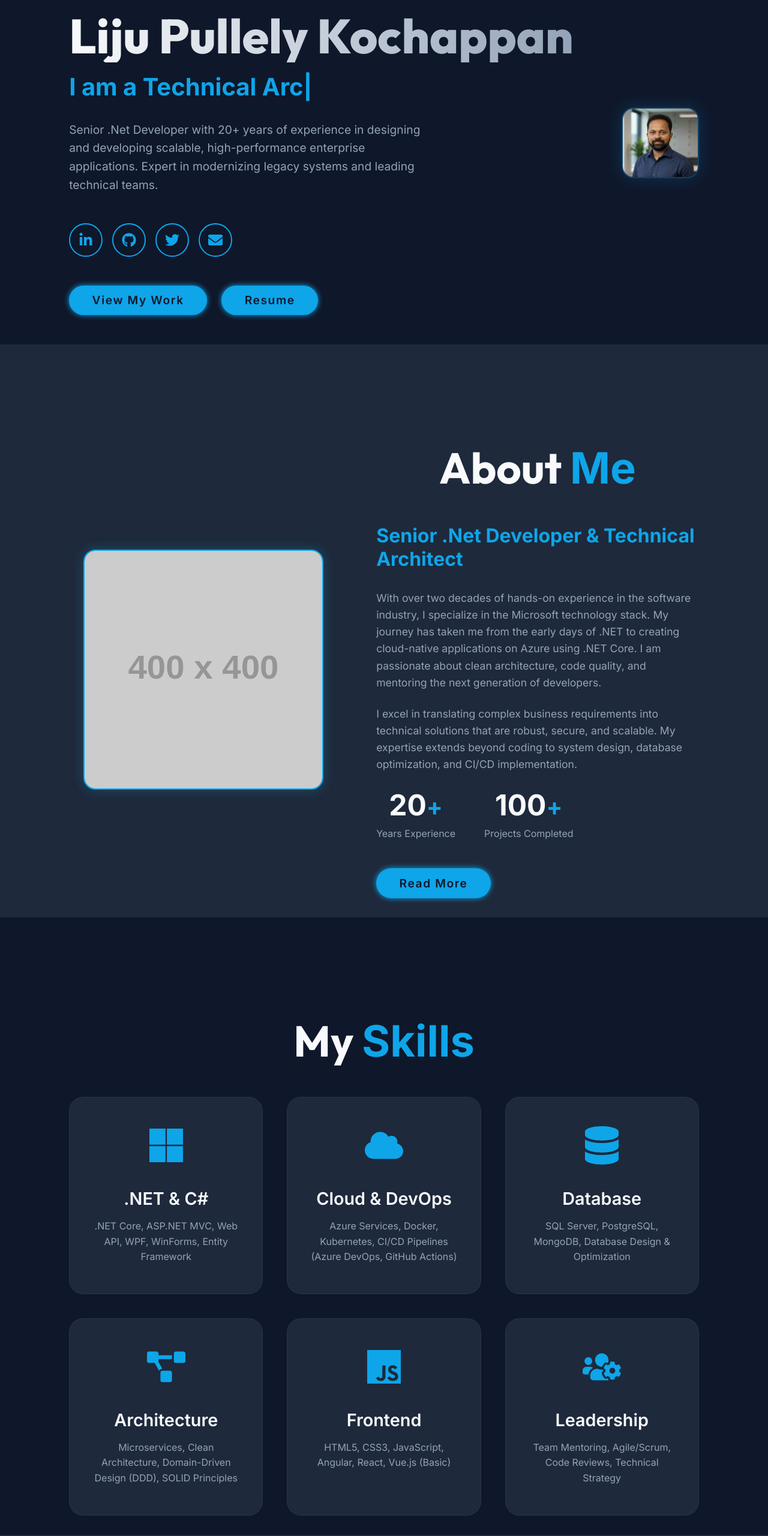
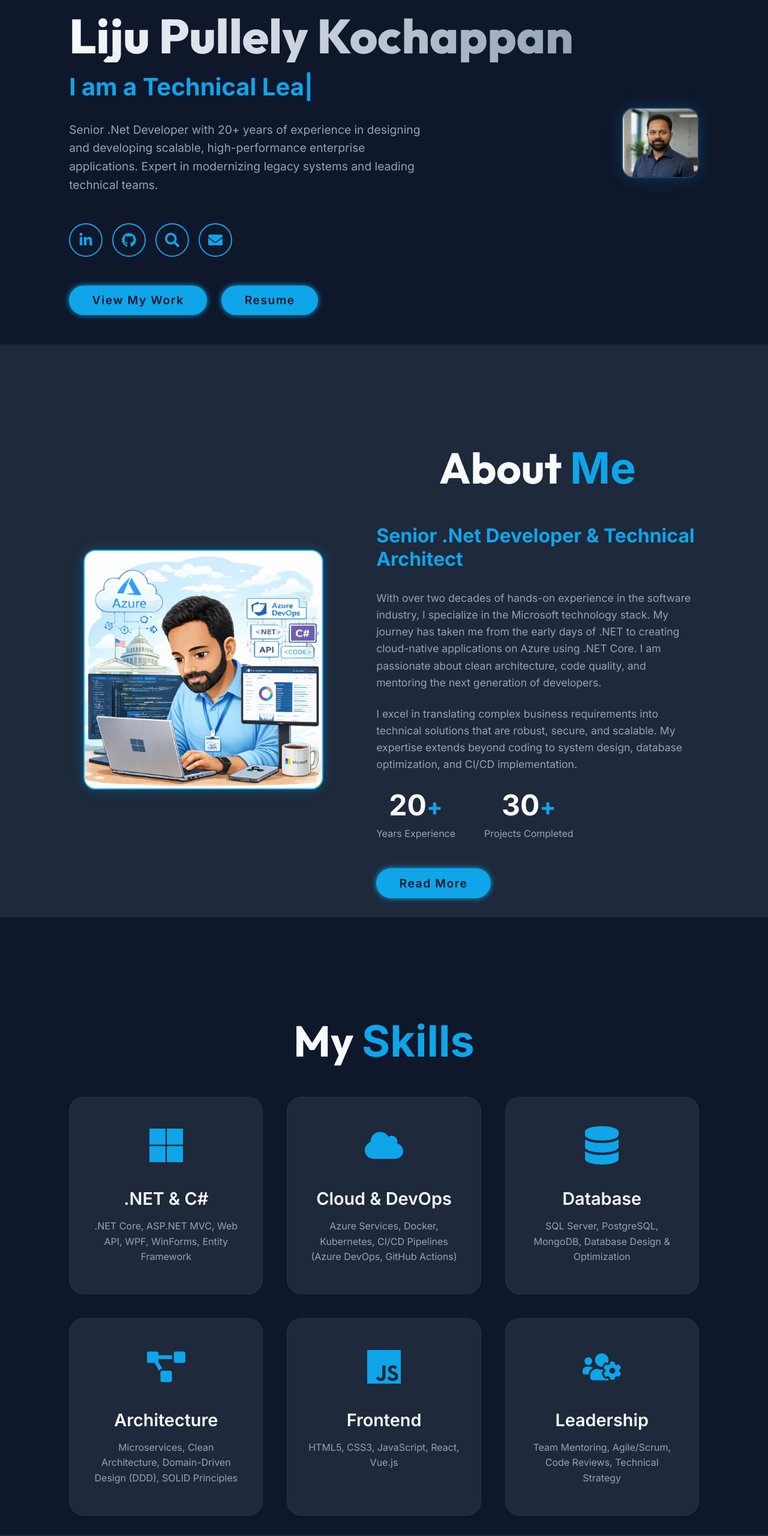
Before and after one commit to lijupk/MyPortfolio, a React (Vite) app: page / in a window 1280 px wide. Shown: the part 226-2786 px from the top of the page at 60% size. Built offline with nearby package versions, Linux system fonts and the light colour scheme.

Commit message:
Updated AboutMe picture and added Seek Link

```diff
--- a/src/components/About/About.jsx
+++ b/src/components/About/About.jsx
@@ -1,5 +1,6 @@
 import { motion } from 'framer-motion';
 import styles from './About.module.css';
+import aboutImg from '../../assets/about.jpg';
 
 const About = () => {
     return (
@@ -11,7 +12,7 @@ const About = () => {
                 viewport={{ once: true }}
                 transition={{ duration: 1 }}
             >
-                <img src="https://placehold.co/400x400/1a1a1a/FFF?text=About+Me" alt="About Me" />
+                <img src={aboutImg} alt="About Me" />
             </motion.div>
 
             <motion.div
@@ -32,7 +33,7 @@ const About = () => {
                         <span className={styles.text}>Years Experience</span>
                     </div>
                     <div className={styles.statItem}>
-                        <span className={styles.num}>100</span><span>+</span>
+                        <span className={styles.num}>30</span><span>+</span>
                         <span className={styles.text}>Projects Completed</span>
                     </div>
                 </div>
--- a/src/components/Hero/Hero.jsx
+++ b/src/components/Hero/Hero.jsx
@@ -1,6 +1,6 @@
 import { useEffect } from 'react';
 import { ReactTyped } from "react-typed";
-import { FaLinkedinIn, FaGithub, FaTwitter, FaEnvelope } from 'react-icons/fa';
+import { FaLinkedinIn, FaGithub, FaTwitter, FaEnvelope, FaSearch } from 'react-icons/fa';
 import { motion } from 'framer-motion';
 import styles from './Hero.module.css';
 import profileImg from '../../assets/profile.jpg';
@@ -20,7 +20,7 @@ const Hero = () => {
                     I am a{' '}
                     <span className={styles.multipleText}>
                         <ReactTyped
-                            strings={['Senior .Net Developer', 'Technical Architect', 'Problem Solver', 'Team Leader']}
+                            strings={['Senior .Net Developer', 'Technical Lead', 'Problem Solver', 'Team Leader']}
                             typeSpeed={100}
                             backSpeed={50}
                             backDelay={1000}
@@ -33,7 +33,7 @@ const Hero = () => {
                 <div className={styles.socialMedia}>
                     <a href="https://www.linkedin.com/in/lijupk" target="_blank" rel="noopener noreferrer"><FaLinkedinIn /></a>
                     <a href="https://github.com" target="_blank" rel="noopener noreferrer"><FaGithub /></a>
-                    <a href="#"><FaTwitter /></a>
+                    <a href="https://www.seek.com.au/profiles/liju-pullelykochappan-KBCdZyCK0Q" target="_blank" rel="noopener noreferrer"><FaSearch /></a>
                     <a href="mailto:lijupk@gmail.com"><FaEnvelope /></a>
                 </div>
 
--- a/src/components/Skills/Skills.jsx
+++ b/src/components/Skills/Skills.jsx
@@ -13,7 +13,7 @@ const Skills = () => {
                     { icon: <FaCloud />, title: 'Cloud & DevOps', list: 'Azure Services, Docker, Kubernetes, CI/CD Pipelines (Azure DevOps, GitHub Actions)' },
                     { icon: <FaDatabase />, title: 'Database', list: 'SQL Server, PostgreSQL, MongoDB, Database Design & Optimization' },
                     { icon: <FaProjectDiagram />, title: 'Architecture', list: 'Microservices, Clean Architecture, Domain-Driven Design (DDD), SOLID Principles' },
-                    { icon: <FaJs />, title: 'Frontend', list: 'HTML5, CSS3, JavaScript, Angular, React, Vue.js (Basic)' },
+                    { icon: <FaJs />, title: 'Frontend', list: 'HTML5, CSS3, JavaScript, React, Vue.js' },
                     { icon: <FaUsersCog />, title: 'Leadership', list: 'Team Mentoring, Agile/Scrum, Code Reviews, Technical Strategy' }
                 ].map((skill, index) => (
                     <motion.div
```
Also changed, not shown: src/assets/About.jpg (added), src/assets/About.png (added).
